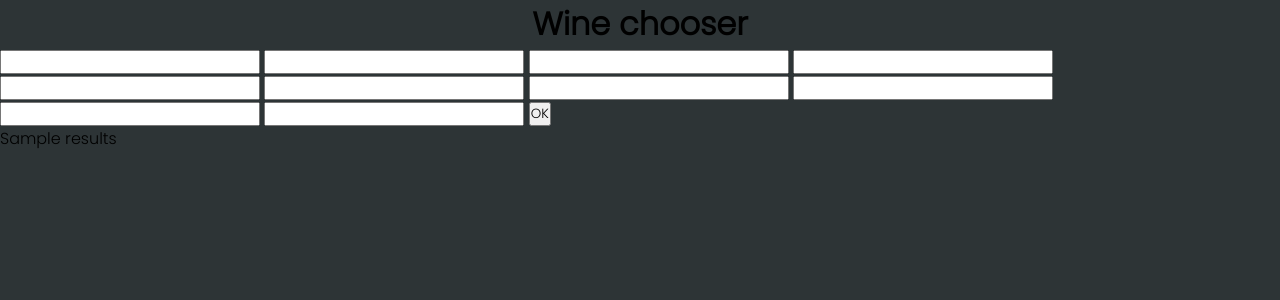
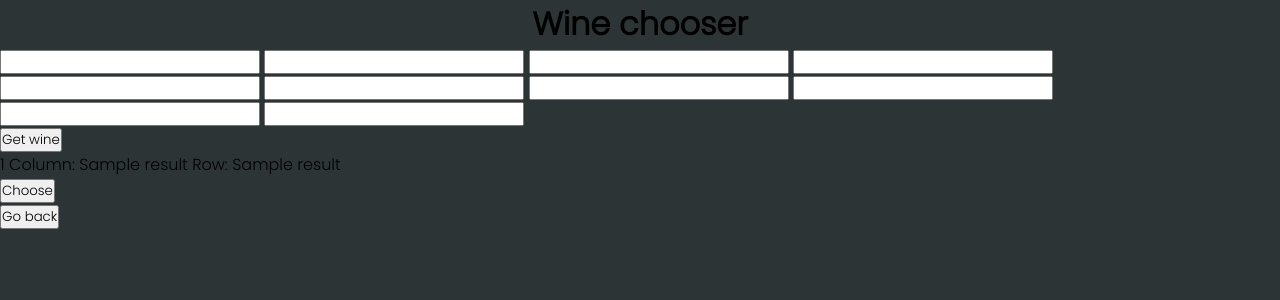
Before and after one commit to darmiel/Smart-Home, a Flask app: template code/templates/wine.html in a window 1280 px wide. Shown: the top 300 px of the page. Run offline with Flask 2, Linux system fonts and the light colour scheme; the template is opened without the code that fills it: most values are stand-ins (such as "Sample title", 1, 10 or a date in 2020); some libraries are stand-ins or nearby versions.

Commit message:
better wine feature

```diff
--- a/code/colorwebsites.py
+++ b/code/colorwebsites.py
@@ -1,20 +1,14 @@
-from flask import Blueprint, render_template, session,abort
-
-from flask import Flask, render_template, request, url_for, redirect, jsonify
+from flask import Flask, render_template, request, url_for, redirect, jsonify, Blueprint, render_template, session,abort
 from flask_login import login_required, current_user, login_user, logout_user
 from werkzeug.security import generate_password_hash, check_password_hash
 
-from mqtt import mqttc as mqttc
-from mqtt import roomschecked
-
+from mqtt import mqttc, roomschecked
+from wine import dropdown, select_wine, nested_list
 from alarmthread import startthread
 
 import threading
 
-from wine import dropdown, select_wine
-
 from __main__ import socketio
-
 
 numbers = ['1', '2', '3', '4', '5', '6', '7', '8', '9']
 buttonchange = 0
@@ -30,8 +24,6 @@ def main():
     global alarmtime
 
     if request.method == 'POST':
-
-
 
        if 'alarmtime' in request.form:    #if alarm button was pressed
            newalarmtime = request.form.getlist('alarmtime')
@@ -65,7 +57,6 @@ def main():
        elif 'PresetColors' in request.form:
            return PresetColors()
 
-
        elif 'CustomColors' in request.form:
            return dropdown()
 
@@ -83,14 +74,16 @@ def main():
     else:
         return render_template('main.html', alarmstate=buttonchange, roomschecked=roomschecked,alarmtime = alarmtime,async_mode=socketio.async_mode, states = getStates())
 
-@colors.route('/wine', methods = ["GET", "POST"])
+@colors.route('/wine', methods = ["POST", 'GET'])
 def wine():
     if request.method == 'POST':
         data = request.json
-        select_wine(data)
+        results = select_wine(data)
+    else:
+        print("get request")
+    print(results)
+    return render_template('wine.html',results=results, winelist=nested_list())
 
-    return jsonify(data)
-    return redirect('/')
 
 def getStates():
     states =  {"sunset": "329,183,100",
@@ -100,32 +93,24 @@ def getStates():
                "green": "100,235,162"
                } #all preset colors
 
-
     return states
 
 
 @colors.route("/PresetColors")
 @login_required
 def PresetColors():
-
     return render_template('PresetColors.html', states = getStates())
-
-
 
 @colors.route("/CustomColors")
 @login_required
 def CustomColors():
-
     return render_template('CustomColors.html')
-
 
 @colors.route("/<action>")
 @login_required
 def action(action):
    colors = getStates()
    length = len(colors)
-
-
    # If the action part of the URL is "on," execute the code indented below:
 
    if action in numbers:
--- a/code/login.py
+++ b/code/login.py
@@ -1,6 +1,4 @@
-from flask import Blueprint, render_template, session,abort
-from flask import Flask, render_template, request, url_for, redirect
-
+from flask import Flask, render_template, request, url_for, redirect, Blueprint, render_template, session,abort
 from flask_login import login_required, current_user, login_user, logout_user, LoginManager
 from werkzeug.security import generate_password_hash, check_password_hash
 
@@ -9,14 +7,12 @@ import os
 load_dotenv()
 
 from datetime import timedelta
-
 from models import UserModel,db,login, table_size
 
 security = Blueprint('security',__name__)
 
 login_manager = LoginManager()
 login_manager.login_view = 'security.login'
-
 
 @login_manager.user_loader
 def load_user(user_id):
--- a/code/mqtt.py
+++ b/code/mqtt.py
@@ -1,6 +1,5 @@
 import paho.mqtt.client as mqtt
 from flask_socketio import SocketIO, emit, join_room, leave_room
-
 
 from __main__ import socketio
 
--- a/code/templates/wine.html
+++ b/code/templates/wine.html
@@ -29,10 +29,19 @@
 
 {% endfor %}
 
-<button type="button" id="okButton">OK</button>
+<form action="/wine">
+    <input type="submit" id="okButton" value="Get wine" />
+</form>
 
-<p>{{results}}<p>
+{% for x in results %}
+<p>{{x[0]}} Column: {{x[8]}} Row: {{x[9]}}<p>
+<input type="submit" id="choosebutton" value="Choose">
 
+{% endfor %}
+
+<form action="/">
+    <input type="submit" value="Go back" />
+</form>
 
 <script>
             function getVals(){
--- a/code/wine.py
+++ b/code/wine.py
@@ -84,7 +84,9 @@ def select_wine(selected_data):
 
     records = sql_connection(final_statement)
     print(records)
-    return render_template('wine.html', winelist=nested_list(), results = records)
+    return records
+
+
 
 def sql_connection(statement):
 
```
Also changed, not shown: code/alarmthread.py (+2 -5 lines), code/app.py (+3 -5 lines).
